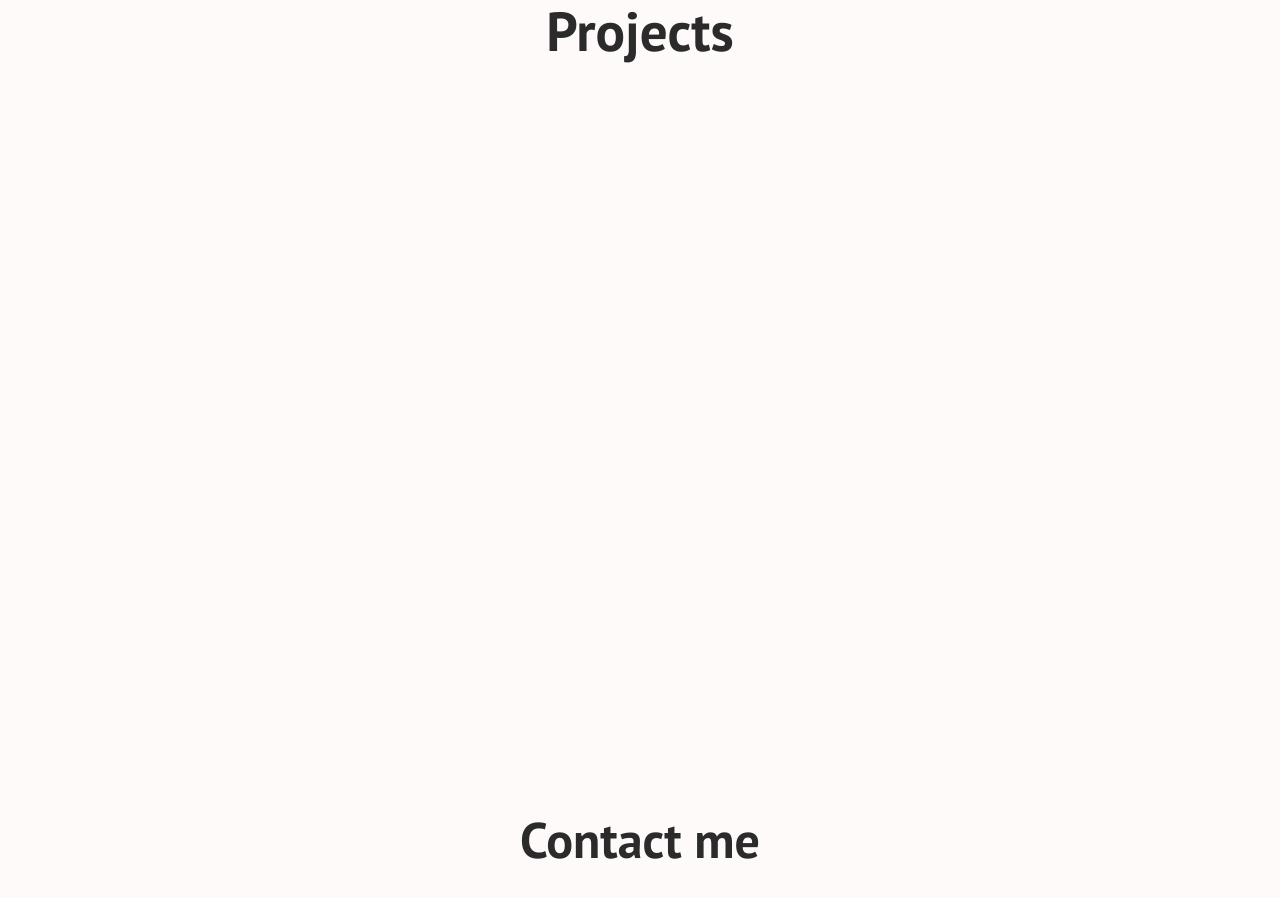
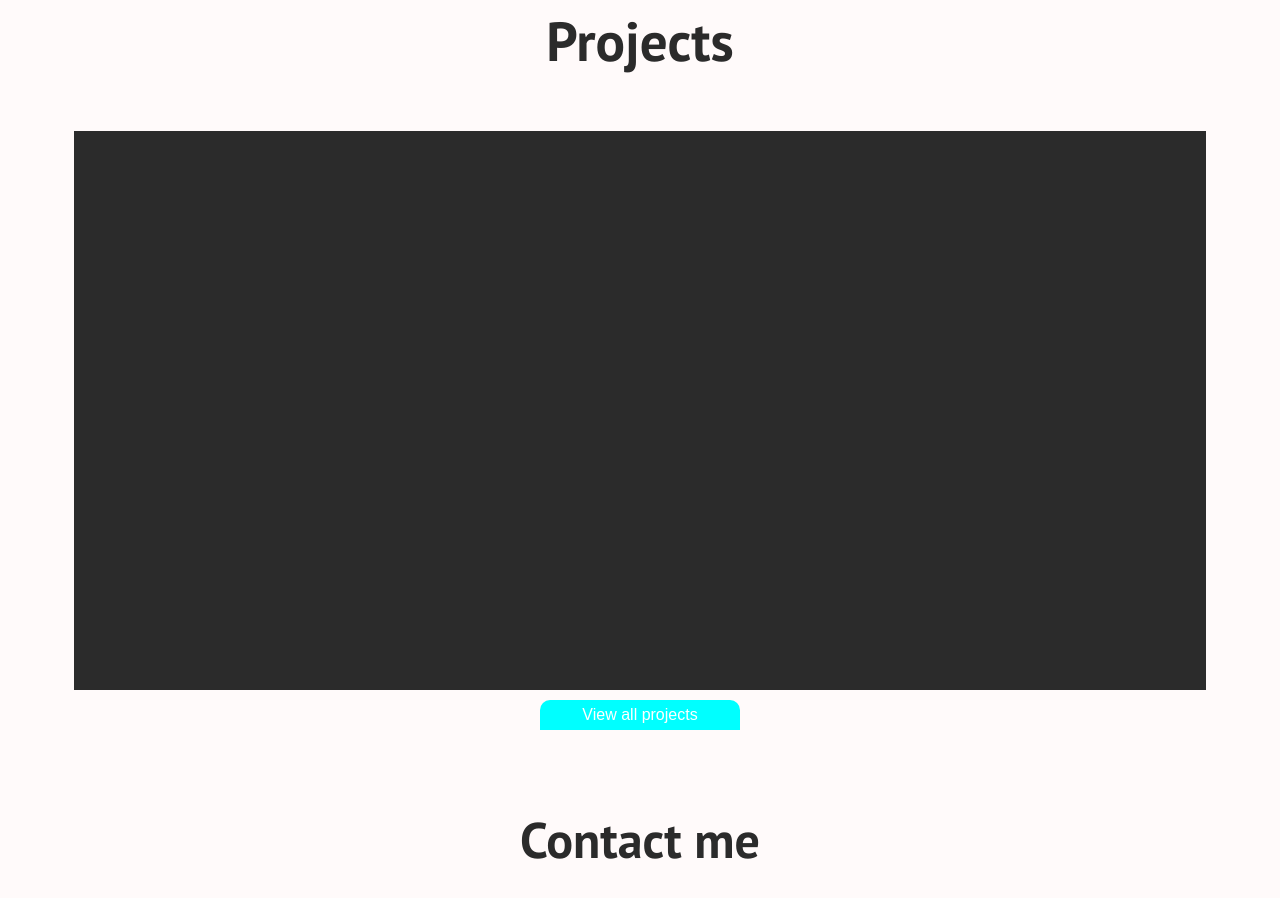
Before and after one commit to Texmo100/Developer-profile-IIR, a React (Create React App) app: page / in a window 1280 px wide. Shown: the part 1660-2558 px from the top of the page. Built offline with nearby package versions, Linux system fonts and the light colour scheme.

Commit message:
Projects section ver 1.0 alpha

```diff
--- a/src/App.css
+++ b/src/App.css
@@ -205,9 +205,31 @@ li:hover{
   background-color: #fffafa;
   color: #2b2b2b;
 }
-.projects > h3{
+.container-projects{
+  display: flex;
+  flex-direction: column;
+  align-items: center;
+}
+h3{
   font-size: 5.5rem;
   text-align: center;
+}
+.container-cards{
+  background-color: #2b2b2b;
+  width: 100%;
+  height: 95%;
+}
+.button-projects{
+  display: block;
+  width: 20rem;
+  height: 5%;
+  margin-top: 1rem;
+  background-color: aqua;
+  color: white;
+  border: none;
+  font-size: 1.6rem;
+  border-top-left-radius: 1rem;
+  border-top-right-radius: 1rem;
 }
 
 /*---- Contact Me styles ----*/
--- a/src/Components/Projects.js
+++ b/src/Components/Projects.js
@@ -4,7 +4,11 @@ class Projects extends Component{
     render(){
         return(
             <main className="projects">
-                <h3>Projects</h3>
+                <div className="container container-projects">
+                    <h3>Projects</h3>
+                    <div className="container-cards"></div>
+                    <button className="button-projects">View all projects</button>
+                </div>
             </main>
         )
     }
```
